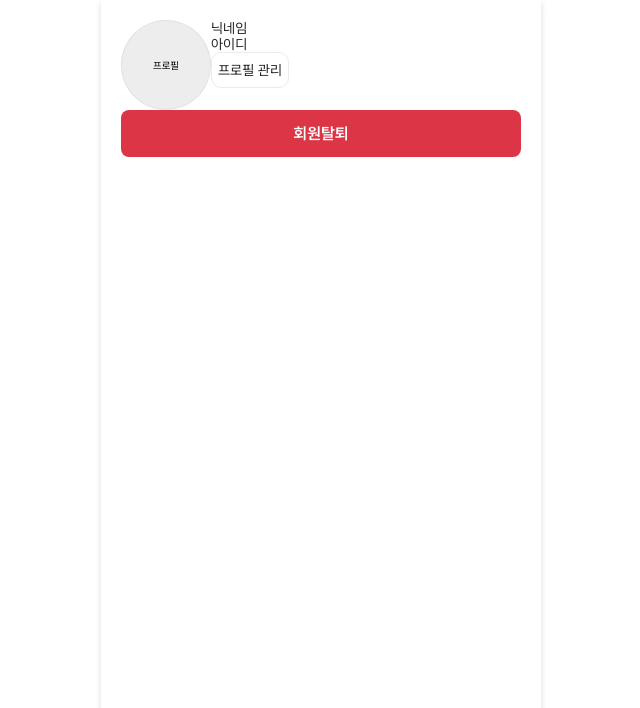
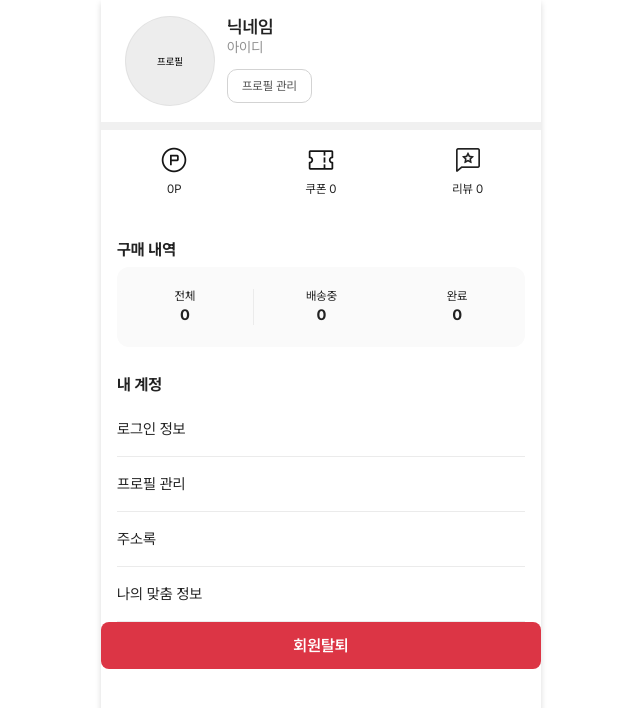
Before and after one commit to FRONT-END-BOOTCAMP-PLUS-5/KNACK, a Next.js app: page /my in a window 1280 px wide. Shown: the top 708 px of the page, without its empty margins (319-959 px from the left). Built offline with nearby package versions, Linux system fonts and the light colour scheme.

Commit message:
my page / 경로 UI 완료

```diff
--- a/app/(user)/my/myPage.module.scss
+++ b/app/(user)/my/myPage.module.scss
@@ -1,7 +1,6 @@
 .my_page {
   min-height: 100vh;
   background-color: #fff;
-  padding: 20px;
 }
 
 .withdrawal_button {
@@ -25,6 +24,10 @@
   }
 }
 
+.block {
+  height: 28px;
+}
+
 .profile_image {
   width: 90px;
   height: 90px;
@@ -34,4 +37,16 @@
   display: flex;
   align-items: center;
   justify-content: center;
+  margin-right: 12px;
 }
+
+.profile_edit_button {
+  margin-top: 14px;
+  font-size: 1.2rem;
+  background: #fff;
+  border-radius: 10px;
+  height: 34px;
+  border: 1px solid #d3d3d3;
+  padding: 0 14px;
+  color: $gray01;
+}
--- a/app/(user)/my/page.tsx
+++ b/app/(user)/my/page.tsx
@@ -4,7 +4,10 @@ import { useRouter } from 'next/navigation';
 import styles from './myPage.module.scss';
 import Flex from '@/components/common/Flex';
 import Text from '@/components/common/Text';
-import Button from '@/components/common/Button';
+import Divider from '@/components/common/Divider';
+import BuyList from '@/components/my/BuyList';
+import ActionGrid from '@/components/my/ActionGrid';
+import MyNav from '@/components/my/MyNav';
 
 export default function MyPage() {
   const router = useRouter();
@@ -14,21 +17,31 @@ export default function MyPage() {
   };
 
   return (
-    <main className={styles.my_page}>
+    <section className={styles.my_page}>
       <section>
-        <Flex>
+        <Flex paddingVertical={16} paddingHorizontal={24}>
           <span className={styles.profile_image}>프로필</span>
           <Flex direction="column" width="self">
-            <Text>닉네임</Text>
-            <Text>아이디</Text>
-            <Button style="border" size="medium" text="프로필 관리" />
+            <Text size={1.8} weight={600}>
+              닉네임
+            </Text>
+            <Text size={1.4} color="gray2" marginTop={2}>
+              아이디
+            </Text>
+            <button className={styles.profile_edit_button}>프로필 관리</button>
           </Flex>
         </Flex>
       </section>
+      <Divider />
+      <ActionGrid />
+      <div className={styles.block} />
+      <BuyList />
+      <div className={styles.block} />
+      <MyNav />
 
       <button className={styles.withdrawal_button} onClick={handleWithdrawalClick}>
         회원탈퇴
       </button>
-    </main>
+    </section>
   );
 }
--- /dev/null
+++ b/components/my/ActionGrid/actionGrid.module.scss
@@ -0,0 +1,4 @@
+.grid_box {
+  display: grid;
+  grid-template-columns: repeat(3, minmax(0, 1fr));
+}
--- /dev/null
+++ b/components/my/ActionGrid/index.tsx
@@ -0,0 +1,29 @@
+import styles from './actionGrid.module.scss';
+import Flex from '@/components/common/Flex';
+import Text from '@/components/common/Text';
+import Image from 'next/image';
+
+import PointIcon from '@/public/icons/my_point.png';
+import ReviewIcon from '@/public/icons/my_review.png';
+import CouponIcon from '@/public/icons/my_coupon.png';
+
+const ActionGrid = () => {
+  return (
+    <article className={styles.grid_box}>
+      <Flex direction="column" align="center" gap={8} paddingVertical={16}>
+        <Image src={PointIcon} alt="포인트" width={28} height={28} />
+        <Text size={1.2}>{0}P</Text>
+      </Flex>
+      <Flex direction="column" align="center" gap={8} paddingVertical={16}>
+        <Image src={CouponIcon} alt="쿠폰" width={28} height={28} />
+        <Text size={1.2}>쿠폰 {0}</Text>
+      </Flex>
+      <Flex direction="column" align="center" gap={8} paddingVertical={16}>
+        <Image src={ReviewIcon} alt="리뷰" width={28} height={28} />
+        <Text size={1.2}>리뷰 {0}</Text>
+      </Flex>
+    </article>
+  );
+};
+
+export default ActionGrid;
--- /dev/null
+++ b/components/my/BuyList/buyList.module.scss
@@ -0,0 +1,13 @@
+.buy_list_section {
+  padding: 0 16px;
+
+  & .buy_list {
+    background: #fafafa;
+    border-radius: 12px;
+    height: 80px;
+  }
+
+  & .box_border {
+    border-left: 1px solid #ebebeb;
+  }
+}
--- /dev/null
+++ b/components/my/BuyList/index.tsx
@@ -0,0 +1,35 @@
+import Text from '@/components/common/Text';
+import styles from './buyList.module.scss';
+import Flex from '@/components/common/Flex';
+
+const BuyList = () => {
+  return (
+    <section className={styles.buy_list_section}>
+      <Text size={1.6} weight={700} paddingBottom={8}>
+        구매 내역
+      </Text>
+      <Flex className={styles.buy_list} align="center">
+        <Flex direction="column" align="center" marginVertical={14}>
+          <Text size={1.2}>전체</Text>
+          <Text size={1.5} weight={700} lineHeight="20px" marginTop={2}>
+            0
+          </Text>
+        </Flex>
+        <Flex direction="column" align="center" marginVertical={14} className={styles.box_border}>
+          <Text size={1.2}>배송중</Text>
+          <Text size={1.5} weight={700} lineHeight="20px" marginTop={2}>
+            0
+          </Text>
+        </Flex>
+        <Flex direction="column" align="center" marginVertical={14}>
+          <Text size={1.2}>완료</Text>
+          <Text size={1.5} weight={700} lineHeight="20px" marginTop={2}>
+            0
+          </Text>
+        </Flex>
+      </Flex>
+    </section>
+  );
+};
+
+export default BuyList;
--- /dev/null
+++ b/components/my/MyNav/index.tsx
@@ -0,0 +1,47 @@
+import Text from '@/components/common/Text';
+import styles from './myNav.module.scss';
+import Flex from '@/components/common/Flex';
+import Link from 'next/link';
+
+const MY_NAV_LIST = [
+  {
+    id: 0,
+    url: '/my/profile',
+    name: '로그인 정보',
+  },
+  {
+    id: 1,
+    url: '/my/profile-edit',
+    name: '프로필 관리',
+  },
+
+  {
+    id: 2,
+    url: '/my/address',
+    name: '주소록',
+  },
+  {
+    id: 3,
+    url: '/my/size',
+    name: '나의 맞춤 정보',
+  },
+];
+
+const MyNav = () => {
+  return (
+    <section className={styles.my_account_wrap}>
+      <Text size={1.6} weight={700} paddingBottom={8}>
+        내 계정
+      </Text>
+      {MY_NAV_LIST?.map((item) => (
+        <Flex key={item?.id} className={styles.nav_item} tag="nav" paddingVertical={18}>
+          <Link href={item?.url}>
+            <Text size={1.5}>{item?.name}</Text>
+          </Link>
+        </Flex>
+      ))}
+    </section>
+  );
+};
+
+export default MyNav;
--- /dev/null
+++ b/components/my/MyNav/myNav.module.scss
@@ -0,0 +1,7 @@
+.my_account_wrap {
+  padding: 0 16px;
+
+  & .nav_item {
+    border-bottom: 1px solid #ebebeb;
+  }
+}
```
